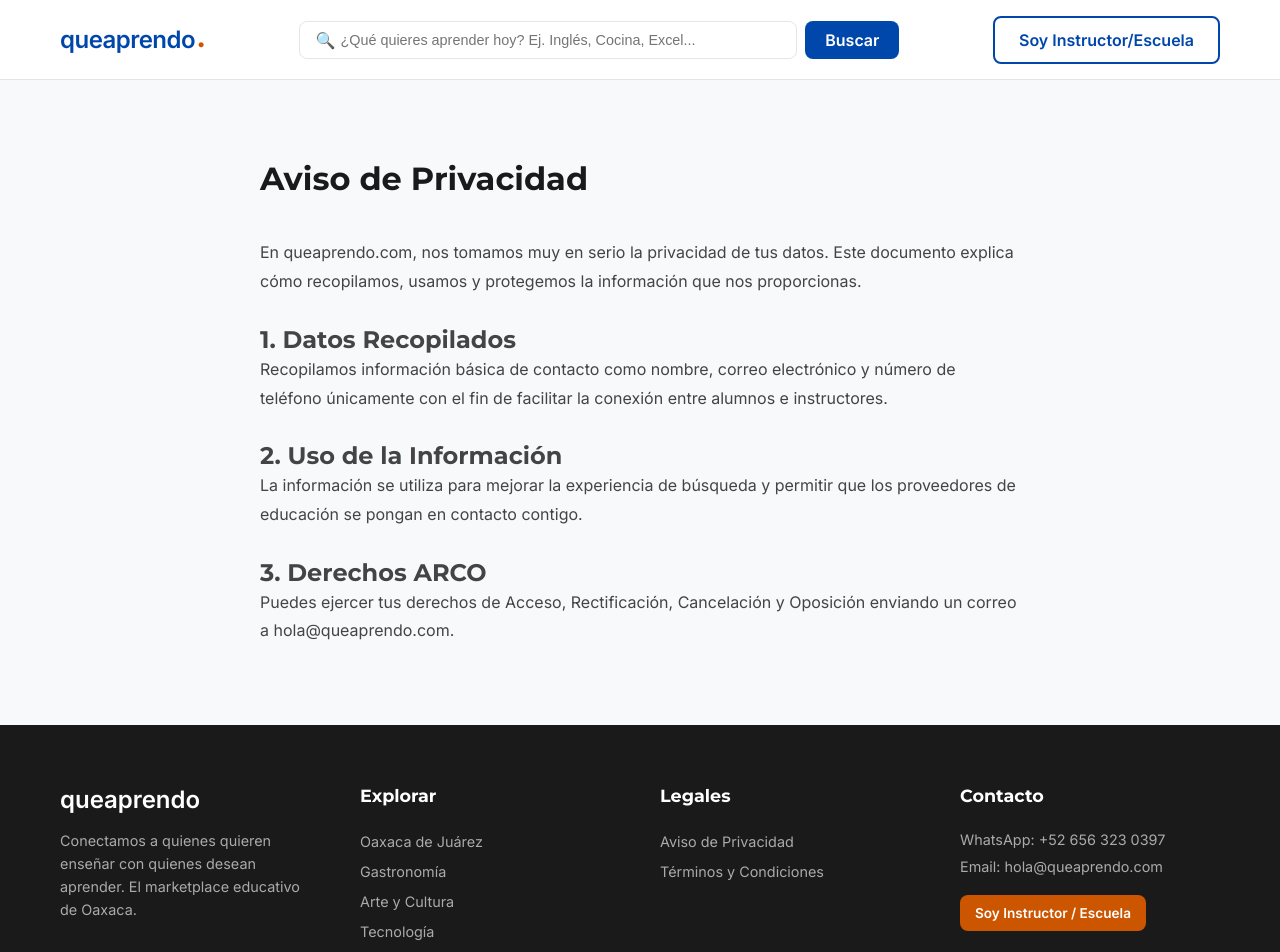
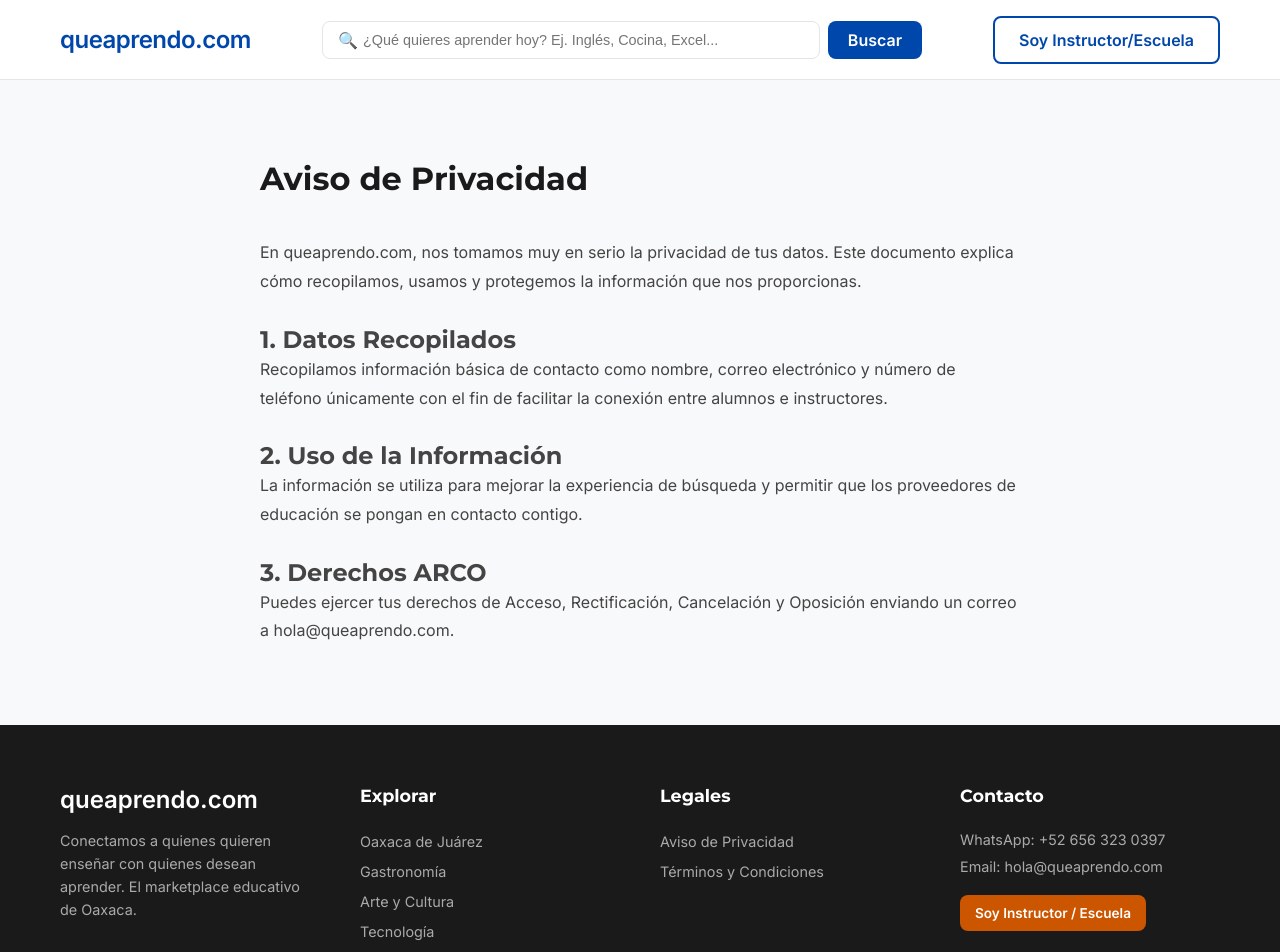
Before and after one commit to Sadat2004-hub/que-aprendo, a Next.js app: page /privacidad in a window 1280 px wide. Shown: the top 952 px of the page. Built offline with nearby package versions, Linux system fonts and the light colour scheme.

Commit message:
Update logo to queaprendo.com in Header and Footer

```diff
--- a/src/components/Footer.tsx
+++ b/src/components/Footer.tsx
@@ -9,7 +9,7 @@ export default function Footer() {
                 <div style={styles.grid}>
                     <div style={styles.section}>
                         <Link href="/" style={styles.logo}>
-                            que<span style={{ fontWeight: 800 }}>aprendo</span>
+                            que<span style={{ fontWeight: 800 }}>aprendo.com</span>
                         </Link>
                         <p style={styles.tagline}>
                             Conectamos a quienes quieren enseñar con quienes desean aprender. El marketplace educativo de Oaxaca.
--- a/src/components/Header.tsx
+++ b/src/components/Header.tsx
@@ -6,8 +6,7 @@ export default function Header() {
         <header style={styles.header}>
             <div className="container" style={styles.container}>
                 <Link href="/" style={styles.logo}>
-                    que<span style={{ fontWeight: 800 }}>aprendo</span>
-                    <span style={styles.logoDetail}>.</span>
+                    que<span style={{ fontWeight: 800 }}>aprendo.com</span>
                 </Link>
 
                 <div style={styles.searchContainer}>
```
